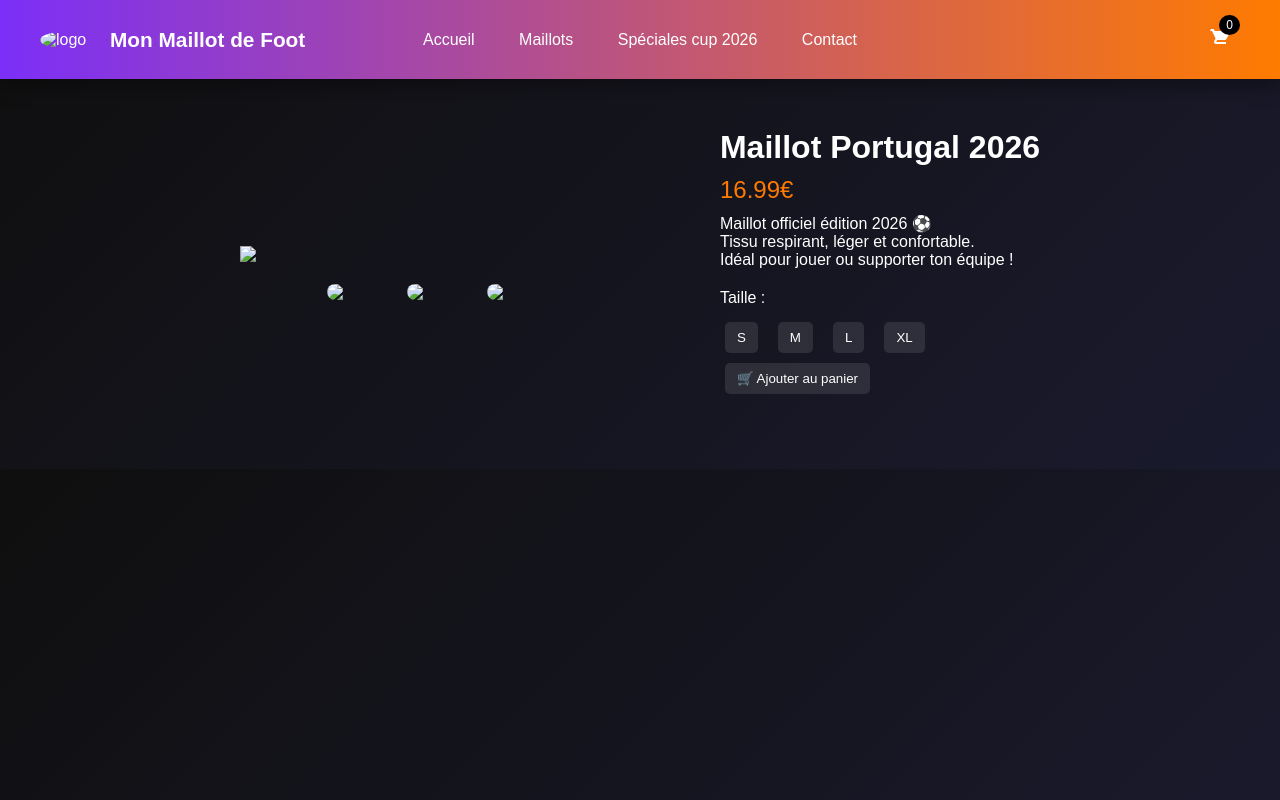
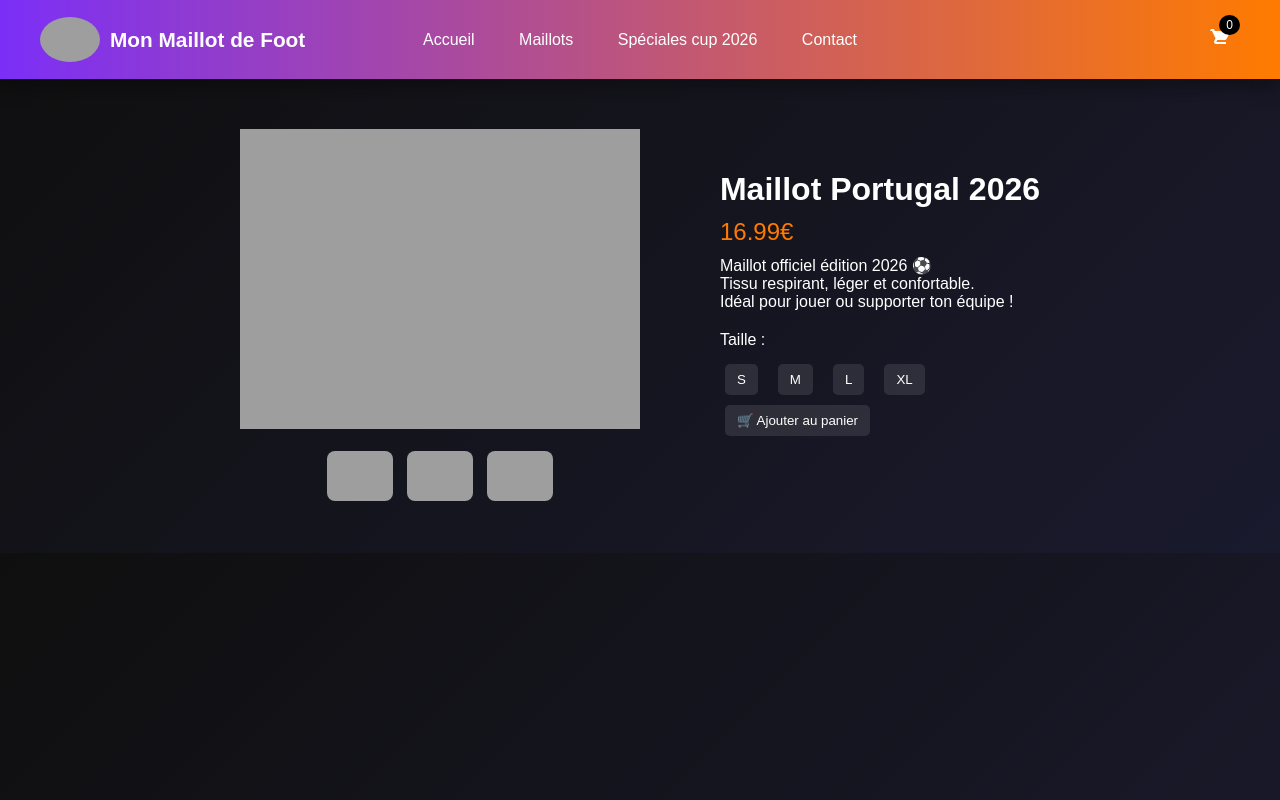
Before and after one commit to Maxxxx2/sdfks-fd, a plain HTML site: page Maillot Portugal.html in a window 1280 px wide. Drawn offline with Linux system fonts and the light colour scheme; the site is published under a folder, as on GitHub Pages, so addresses that start at the root find nothing.

Commit message:
Update Maillot Portugal.html

```diff
--- a/Maillot Portugal.html
+++ b/Maillot Portugal.html
@@ -12,7 +12,7 @@
 <header class="header">
 
   <div class="logo">
-    <img src="/Images/Logo.png" alt="logo">
+    <img src="Images/Logo.png" alt="logo">
     <span>Mon Maillot de Foot</span>
   </div>
 
@@ -48,13 +48,13 @@
       <div class="product-gallery">
 
   <!-- IMAGE PRINCIPALE -->
-  <img id="mainImage" src="/Images/Maillot first page/92f17765.png">
+  <img id="mainImage" src="Images/Maillot first page/92f17765.png">
 
   <!-- MINIATURES -->
   <div class="thumbnails">
-    <img src="/Images/Maillot first page/92f17765.png" onclick="changeImage(this)">
-    <img src="/Page produit/Maillot Portugal 2026/14.jpg" onclick="changeImage(this)">
-    <img src="/Page produit/Maillot Portugal 2026/2.jpg" onclick="changeImage(this)">
+    <img src="Images/Maillot first page/92f17765.png" onclick="changeImage(this)">
+    <img src="Page produit/Maillot Portugal 2026/14.jpg" onclick="changeImage(this)">
+    <img src="Page produit/Maillot Portugal 2026/2.jpg" onclick="changeImage(this)">
   </div>
 
 </div>
@@ -88,7 +88,7 @@
       <button class="add-to-cart"
         data-name="Maillot Portugal 2026"
         data-price="16.99"
-        data-img="/Images/Maillot first page/92f17765.png">
+        data-img="Images/Maillot first page/92f17765.png">
         🛒 Ajouter au panier
       </button>
 
```
